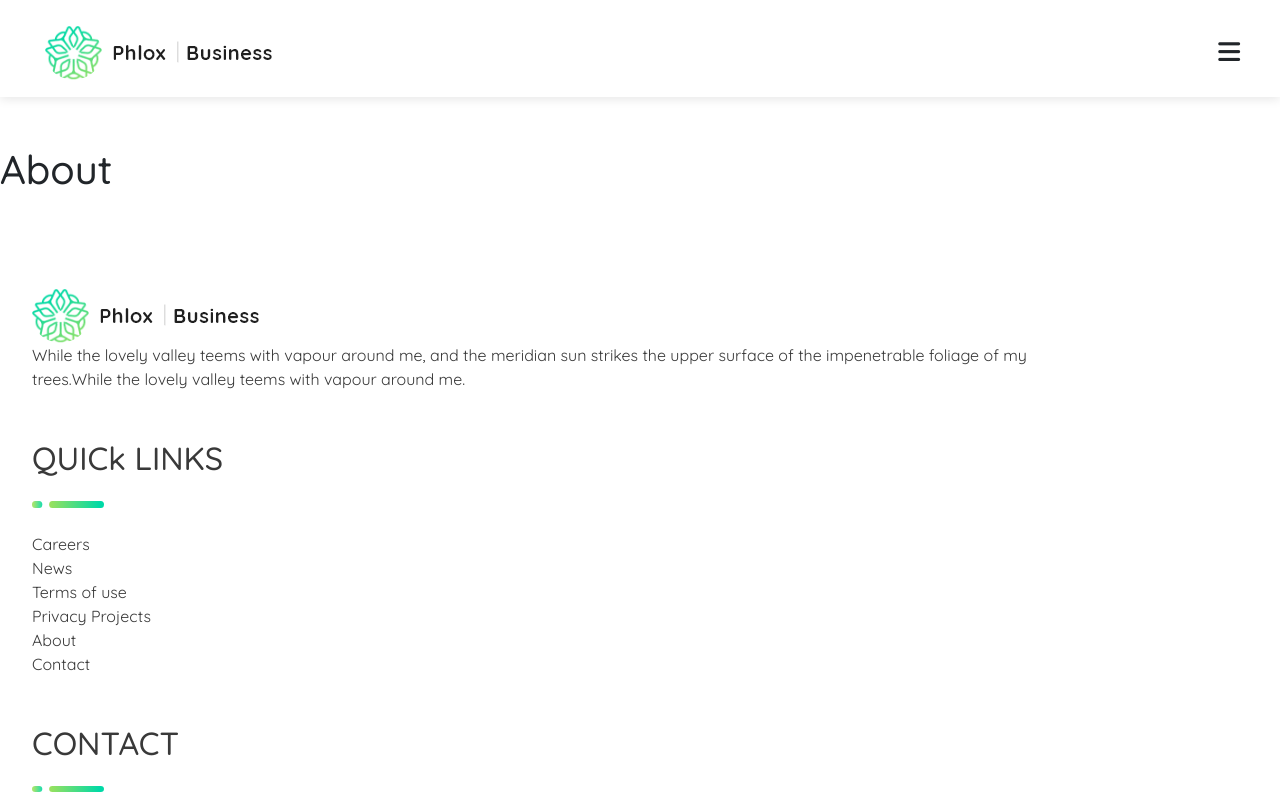
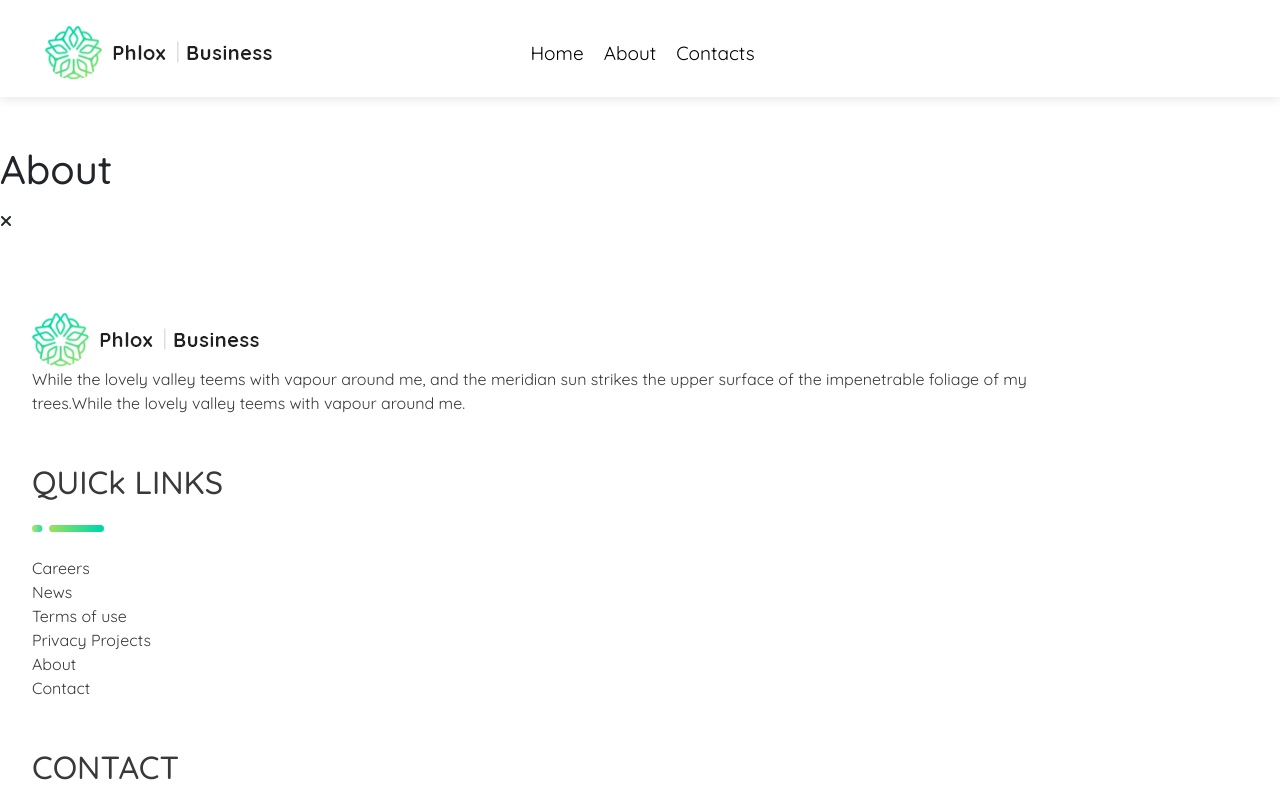
Before and after one commit to CosimoA/proj-html-vuejs, a Vue app: page /about in a window 1280 px wide. Shown: the top 800 px of the page. Built offline with nearby package versions, Linux system fonts and the light colour scheme.

Commit message:
FIX: Font Awesome in head index

```diff
--- a/index.html
+++ b/index.html
@@ -4,6 +4,10 @@
 <head>
   <meta charset="UTF-8" />
   <link rel="icon" type="image/svg+xml" href="/src/assets/cropped-icon-32x32.png" />
+  <!-- FWI -->
+  <link rel="stylesheet" href="https://cdnjs.cloudflare.com/ajax/libs/font-awesome/6.5.1/css/all.min.css"
+    integrity="sha512-DTOQO9RWCH3ppGqcWaEA1BIZOC6xxalwEsw9c2QQeAIftl+Vegovlnee1c9QX4TctnWMn13TZye+giMm8e2LwA=="
+    crossorigin="anonymous" referrerpolicy="no-referrer" />
   <!-- FONTS -->
   <link rel="preconnect" href="https://fonts.googleapis.com">
   <link rel="preconnect" href="https://fonts.gstatic.com" crossorigin>
--- a/package.json
+++ b/package.json
@@ -9,10 +9,8 @@
     "preview": "vite preview"
   },
   "dependencies": {
-    "@fortawesome/fontawesome-free": "^6.5.1",
     "axios": "^1.6.5",
     "bootstrap": "^5.3.2",
-    "font-awesome": "^4.7.0",
     "google-fonts": "^1.0.0",
     "vue": "^3.3.11",
     "vue-router": "^4.2.5"
--- a/src/App.vue
+++ b/src/App.vue
@@ -3,7 +3,6 @@
 import AppHeader from './components/AppHeader.vue';
 import AppFooter from './components/AppFooter.vue';
 import { store } from './store';
-import '@fortawesome/fontawesome-free/css/all.css';
 
 
 
--- a/src/components/AppHeader.vue
+++ b/src/components/AppHeader.vue
@@ -18,8 +18,10 @@ export default {
       this.menuOpen = !this.menuOpen;
     },
     setActiveLink(link) {
+      if (this.menuOpen) {
+        this.toggleMenu();
+      }
       this.currentPage = link;
-      this.toggleMenu();
       this.resetLinkColors();
     },
     resetLinkColors() {
@@ -30,6 +32,24 @@ export default {
         }
       });
     },
+    updateNavVisibility() {
+      if (window.innerWidth >= 767) {
+        // Imposta menuOpen a true quando la media query è attiva
+        this.menuOpen = true;
+      } else {
+        this.menuOpen = false;
+      }
+    },
+  },
+  mounted() {
+    // Aggiungi un listener per rilevare i cambiamenti nella larghezza dello schermo
+    window.addEventListener('resize', this.updateNavVisibility);
+    // Chiama il metodo all'avvio del componente
+    this.updateNavVisibility();
+  },
+  destroyed() {
+    // Rimuovi il listener quando il componente viene distrutto per evitare memory leaks
+    window.removeEventListener('resize', this.updateNavVisibility);
   },
 }
 
@@ -46,7 +66,7 @@ export default {
       </div>
 
       <!-- NAVBAR -->
-      <div class="nav-container">
+      <div class="nav-container" v-show="menuOpen">
         <nav class="fullscreen-menu" :class="{ 'visible': menuOpen }">
           <div class="close-button" @click="toggleMenu">
             <div class="circle">
@@ -54,7 +74,7 @@ export default {
             </div>
           </div>
           <ul>
-            <li v-for="link in navLinksList" :key="link">
+            <li v-for=" link  in  navLinksList " :key="link">
               <router-link :to="link.toLowerCase() === 'home' ? '/' : link.toLowerCase()" class="menu-link"
                 :class="{ 'active': link === currentPage }" @click="setActiveLink(link)">
                 {{ link }}
@@ -191,6 +211,10 @@ header {
   }
 }
 
+.invisible {
+  display: none;
+}
+
 .fullscreen-menu.visible {
   opacity: 1;
   transform: scale(1);
@@ -209,7 +233,7 @@ header {
 
         .purchase-button {
           display: none;
-          // background-color: pink;
+          background-color: pink;
         }
       }
 
@@ -262,6 +286,64 @@ header {
 
 
 @media all and (min-width: 1025px) {
-  // altro
+  header {
+    section {
+      justify-content: space-between;
+
+      .button-container {
+        display: block;
+        width: 249px;
+        height: 54px;
+
+        .purchase-button {
+          display: none;
+          background-color: pink;
+        }
+      }
+
+
+    }
+
+    .hamburger-icon {
+      display: none;
+    }
+
+    .fullscreen-menu {
+      display: block;
+      position: static;
+      height: 54px;
+      background-color: transparent;
+      opacity: 1;
+      transform: scale(1);
+
+      .close-button {
+        display: none;
+      }
+
+      ul {
+        display: flex;
+        align-items: center;
+        justify-content: flex-start;
+        height: 100%;
+        list-style: none;
+        padding: 0;
+        margin: 0;
+      }
+
+      .menu-link {
+        font-size: 19px;
+        font-weight: normal;
+        margin: 0 10px;
+
+        &:hover {
+          font-weight: bolder;
+        }
+      }
+
+      .menu-link.active {
+        color: black;
+      }
+    }
+  }
 }
 </style>
--- a/src/main.js
+++ b/src/main.js
@@ -1,6 +1,6 @@
+// import '@fortawesome/fontawesome-free/css/all.css';
 import { createApp } from 'vue'
 import App from './App.vue'
 import { router } from './router';
 
-
 createApp(App).use(router).mount('#app');
--- a/src/pages/About.vue
+++ b/src/pages/About.vue
@@ -8,6 +8,9 @@ export default {
     <main>
         <section>
             <h1 class="mt-5 mb-3">About</h1>
+            <span>
+                <i class="fas fa-times"></i>
+            </span>
         </section>
     </main>
 </template>
--- a/src/pages/Contacts.vue
+++ b/src/pages/Contacts.vue
@@ -6,6 +6,9 @@ export default {
 
 <template>
   <main>
+    <span>
+      <i class="fas fa-times"></i>
+    </span>
     <div class="container">
       <div class="title-container">
         <h1>Contact Page</h1>
@@ -13,26 +16,25 @@ export default {
       <div class="map-container">
         <iframe
           src="https://www.google.com/maps/embed?pb=!1m18!1m12!1m3!1d4057.497174531503!2d0.12630488093133008!3d51.50777671475624!2m3!1f0!2f0!3f0!3m2!1i1024!2i768!4f13.1!3m3!1m2!1s0x47d8afedac247253%3A0xc8b6c3de165bd527!2sCurlew%20Close%2FThamesmead%20Skate%20Park!5e0!3m2!1sit!2sit!4v1705421321316!5m2!1sit!2sit"
-          style="border: 0"
-          allowfullscreen=""
-          loading="lazy"
-          referrerpolicy="no-referrer-when-downgrade"
-        ></iframe>
+          style="border: 0" allowfullscreen="" loading="lazy" referrerpolicy="no-referrer-when-downgrade"></iframe>
       </div>
       <section class="gray-gradient">
         <div class="contact-card">
-          <i class="fa-light fa-location-dot"></i>
+          <i class="fal fa-location-dot"></i>
+
           <h1>ADDRESS:</h1>
           <p>123 Ave, Lorem City, site Country, The World</p>
         </div>
         <div class="contact-card">
-          <i class="fa-light fa-location-dot"></i>
+          <i class="fal fa-location-dot"></i>
+
           <h1>PHONE:</h1>
           <p>(001) 123456789 - 234567891</p>
           <p>info@phloxbusiness.com</p>
         </div>
         <div class="contact-card">
-          <i class="fa-light fa-location-dot"></i>
+          <i class="fal fa-location-dot"></i>
+
           <h1>WORK HOURS:</h1>
           <p>Monday - Friday 09.00 - 23.00</p>
           <p>Sunday 09.00 - 16.00</p>
@@ -69,6 +71,7 @@ main {
     background: linear-gradient(to bottom, #e4e4e4, #f9f9f9);
     color: $green;
     padding: 3rem;
+
     h1 {
       font-size: 40px;
       font-weight: 700;
@@ -77,6 +80,7 @@ main {
 
   .map-container {
     max-width: 100%;
+
     iframe {
       width: 100%;
       height: 500px;
@@ -95,13 +99,16 @@ main {
     margin: 0 auto 1rem auto;
     padding: 2rem;
     box-shadow: 0 4px 10px rgba(0, 0, 0, 0.1);
+
     h1 {
       color: $text-dark-gray;
       margin: 2rem;
     }
+
     p {
       color: #565656;
     }
+
     i {
       color: $green;
     }
--- a/src/router.js
+++ b/src/router.js
@@ -13,11 +13,11 @@ const router = createRouter({
             name: 'Home',
             component: Home
         }, {
-            path: '/About',
+            path: '/about',
             name: 'About',
             component: About
         }, {
-            path: '/Contacts',
+            path: '/contacts',
             name: 'Contacts',
             component: Contacts
         },
```
Also changed, not shown: src/components/AppFooter.vue (+22 -18 lines), 1 other file (tests, documents, lock files or other folders).
